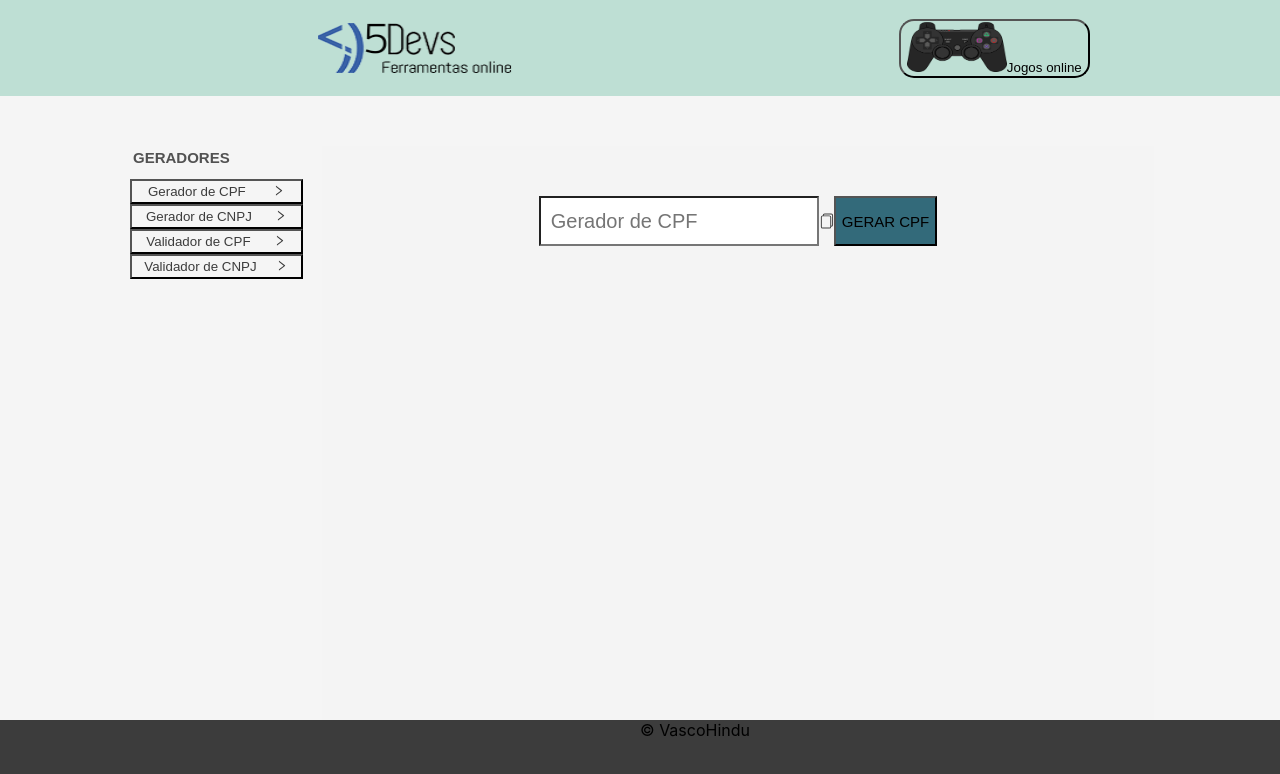
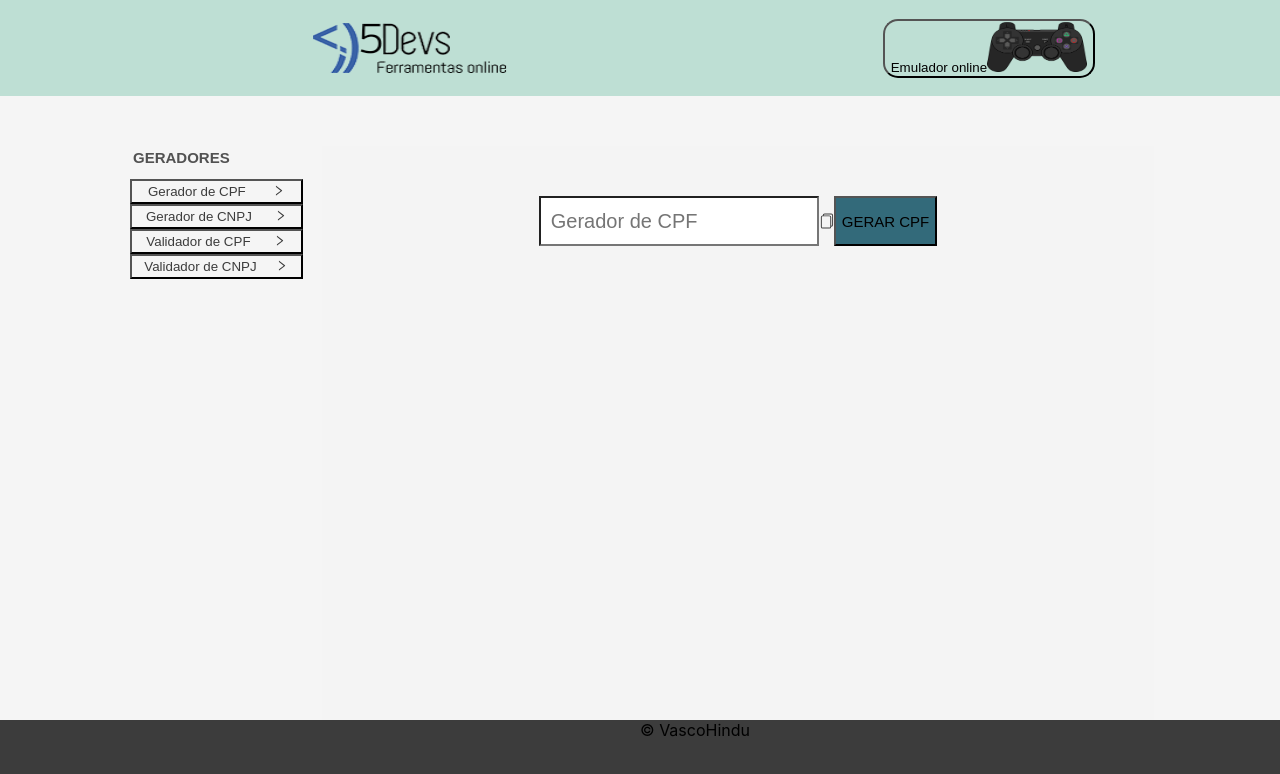
Before and after one commit to Jrmaiworm/docgenerator, a Next.js app: page / in a window 1280 px wide. Shown: the top 774 px of the page. Built offline with nearby package versions, Linux system fonts and the light colour scheme.

Commit message:
fix:add mesg vasco

```diff
--- a/pages/index.js
+++ b/pages/index.js
@@ -75,7 +75,12 @@ export default function Home() {
     setCnpj("");
   }
 
-
+  function handleClick() {
+    const confirmed = window.confirm('Atenção! \nClique em ok se você ama o Vasco!');
+    if (confirmed) {
+      window.location.href = 'https://jorge-rei-games-vasco.netlify.app/';
+    }
+  }
 
   return (
     <Col
@@ -93,12 +98,13 @@ export default function Home() {
         }}
       >
         <Image width={200} height={50} alt="logo" src={logo} />
-         <a href="https://jorge-rei-games-vasco.netlify.app/" target="_blank" rel="noopener noreferrer">
+         {/* <a href="https://jorge-rei-games-vasco.netlify.app/" onclick="return confirm('Clique para ir para os jogos')" >
          <button style={{backgroundColor:'#bedfd4', color:'#000', borderRadius:'15px'}}>
-
-        <Image width={100} height={50} alt="logo" src={button} />
-      Jogos online
-  </button>        </a>
+  */}
+   <button  style={{backgroundColor:'#bedfd4', color:'#000', borderRadius:'15px'}} onClick={handleClick}>Emulador online
+        <Image  width={100} height={50} alt="logo" src={button} /></button>
+      {/* Jogos online
+  </button>        </a> */}
       </Row>
       <Row></Row>
 
```
